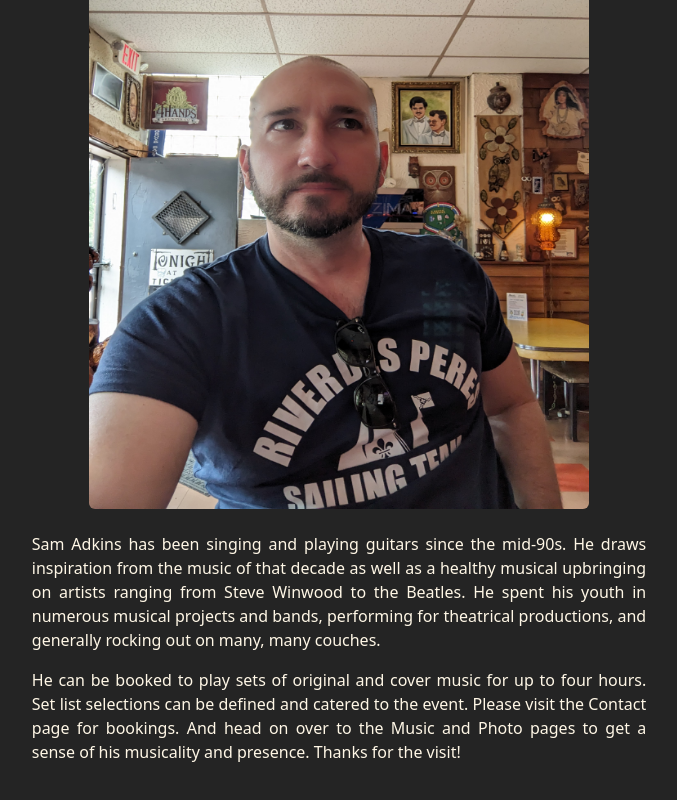
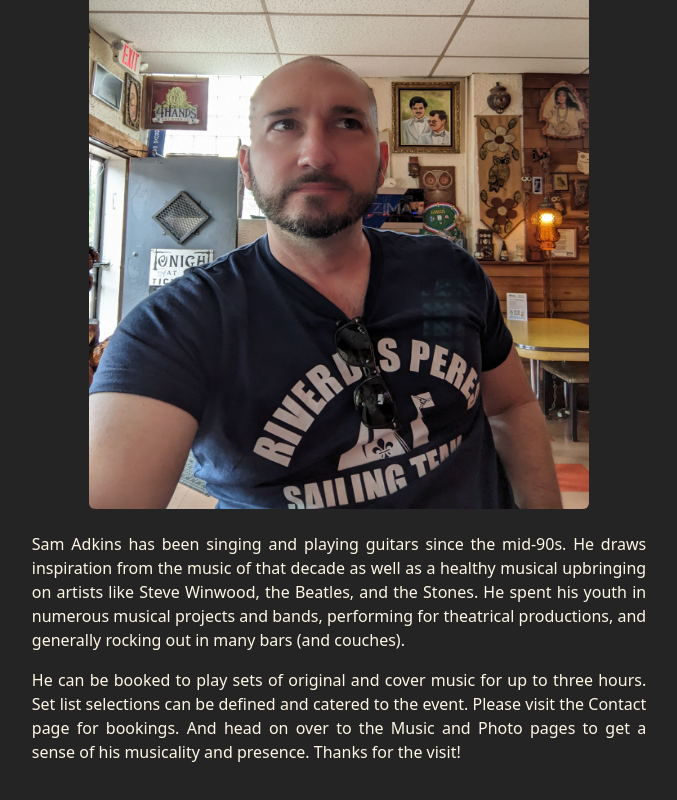
Before and after one commit to sjamesadkins/music-site, a React (Vite) app: page / in a window 1280 px wide. Shown: the part 417-1217 px from the top of the page, without its empty margins (301-978 px from the left). Built offline with nearby package versions, Linux system fonts and the light colour scheme; a web font is replaced by a local one.

Commit message:
contact form WIP

```diff
--- a/src/Components/About/About.jsx
+++ b/src/Components/About/About.jsx
@@ -19,11 +19,11 @@ const About = () => {
       <div className="text">
         <p>Sam Adkins has been singing and playing guitars
         since the mid-90s. He draws inspiration from the music of that decade as well as
-        a healthy musical upbringing on artists ranging from Steve Winwood to the
-        Beatles. He spent his youth in numerous musical projects and bands, performing
-        for theatrical productions, and generally rocking out on many, many couches.</p>
+        a healthy musical upbringing on artists like Steve Winwood, the
+        Beatles, and the Stones. He spent his youth in numerous musical projects and bands, performing
+        for theatrical productions, and generally rocking out in many bars (and couches).</p>
         <p>He can be booked to play sets of original and cover
-        music for up to four hours. Set list selections can be defined and catered to the event.
+        music for up to three hours. Set list selections can be defined and catered to the event.
         Please visit the Contact page for bookings. And head on over to the Music and Photo pages
         to get a sense of his musicality and presence. Thanks for the visit!</p>
       </div>
--- a/src/Components/Contact/Contact.jsx
+++ b/src/Components/Contact/Contact.jsx
@@ -1,13 +1,41 @@
 import Form from "react-bootstrap/Form";
-import Button from 'react-bootstrap/Button';
+import Button from "react-bootstrap/Button";
+import Modal from "react-bootstrap/Modal";
 import "./Contact.css";
+import { ModalBody } from "react-bootstrap";
 
 const Contact = () => {
+  const [show, setShow] = useState(false);
+
+  const showModal = () => {
+    const handleClick = () => setShow(true);
+    const handleClose = () => setShow(false);
+
+    return (
+      <div>
+        <Modal show={show} onHide={handleClose}>
+          <Modal.Dialog>
+            <Modal.Header closeButton>
+              <Modal.Title>Message Sent!</Modal.Title>
+            </Modal.Header>
+            <ModalBody>
+              <p>Thank you for reaching out!</p>
+            </ModalBody>
+          </Modal.Dialog>
+        </Modal>
+      </div>
+    );
+  };
+
   return (
     <div className="page">
       <h3 className="font-face-rumor-sm header">Contact</h3>
       <Form>
-      <Form.Group className="form" style={{ paddingTop: "3%" }} controlId="exampleForm.ControlInput1">
+        <Form.Group
+          className="form"
+          style={{ paddingTop: "3%" }}
+          controlId="exampleForm.ControlInput1"
+        >
           <Form.Label>Name</Form.Label>
           <Form.Control type="text" placeholder="Your name here" />
         </Form.Group>
@@ -19,7 +47,15 @@ const Contact = () => {
           <Form.Label>Gimme the Deets</Form.Label>
           <Form.Control as="textarea" placeholder="Talk to me... " rows={5} />
         </Form.Group>
-      <Button className="btn" size="lg" variant="outline" >Hit Me!</Button>
+        <Button
+          className="btn"
+          onClick={handleClick}
+          type="submit"
+          size="lg"
+          variant="outline"
+        >
+          Hit Me!
+        </Button>
       </Form>
     </div>
   );
```
Lines whose indentation alone changed are shown as unchanged.
